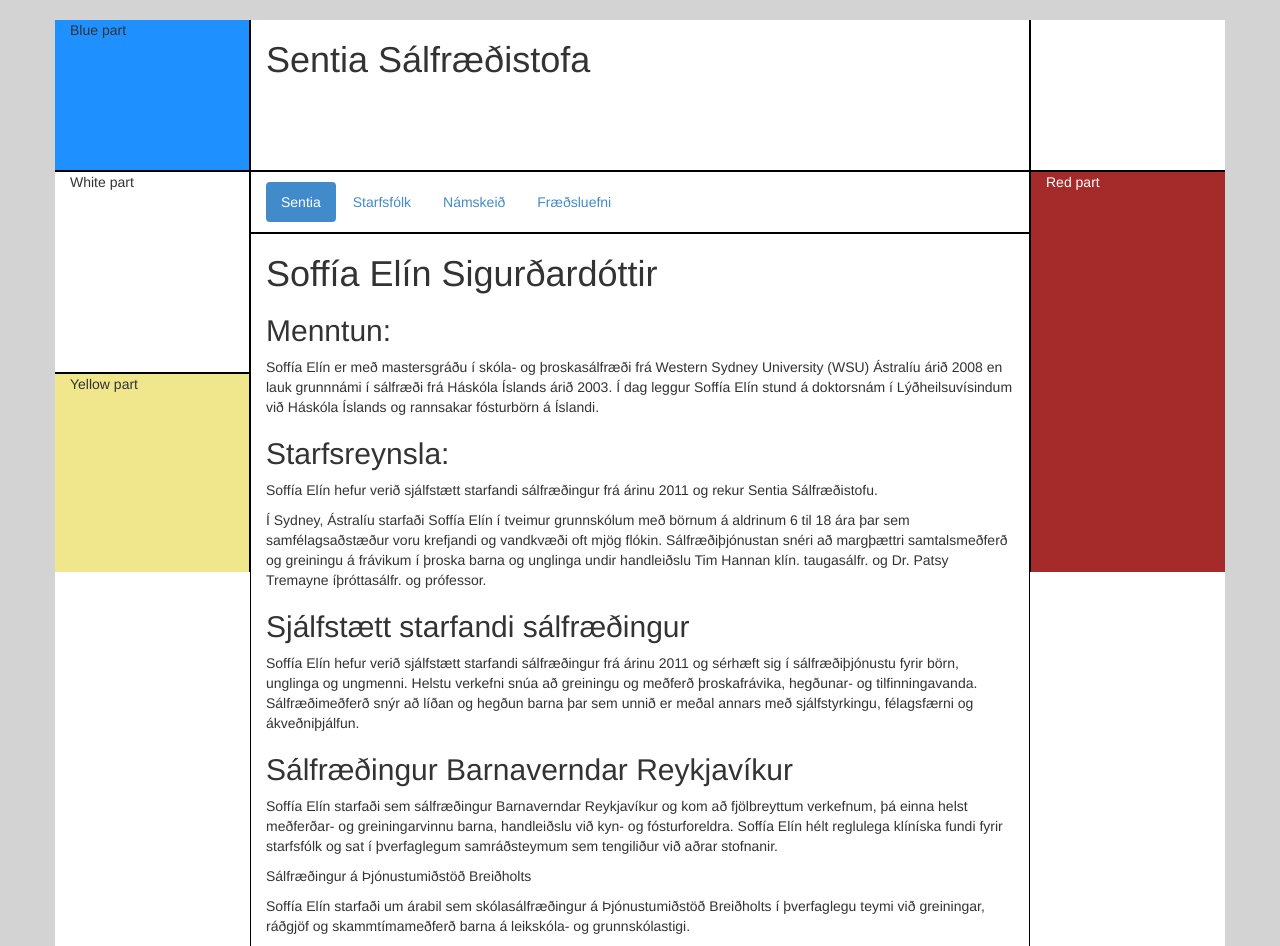
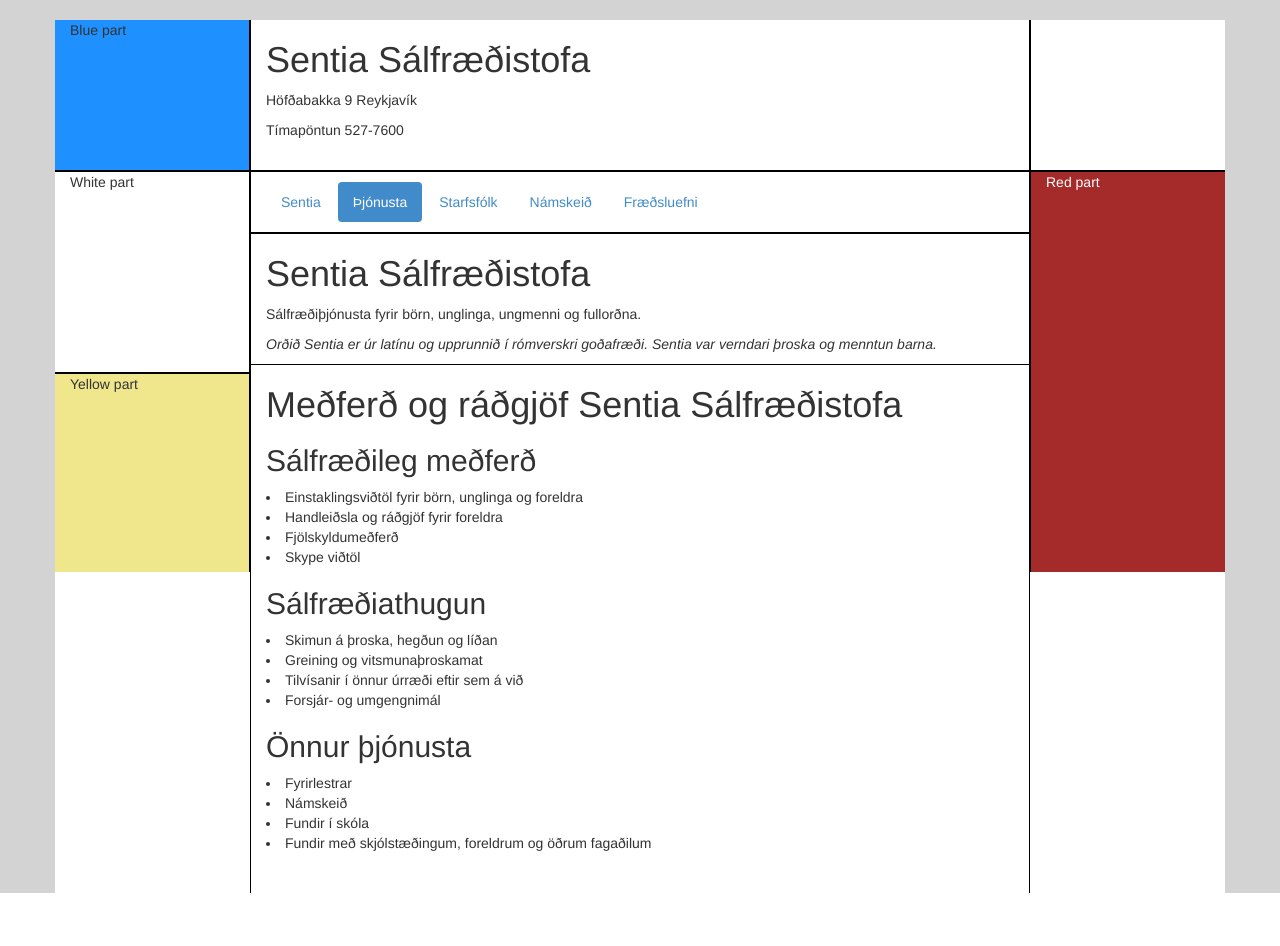
Before and after one commit to JohannSig/Sentia, a PHP site: page / in a window 1280 px wide. After the commit the page ends 893 px from the top, so only its background shows below. Run offline with PHP 8.4, Linux system fonts and the light colour scheme.

Commit message:
Content commit

```diff
--- a/index.php
+++ b/index.php
@@ -23,6 +23,8 @@ and open the template in the editor.
                 <div class="col-xs-2" style="background-color: dodgerblue;">Blue part</div>
                 <div class="col-xs-8">
                     <h1>Sentia Sálfræðistofa</h1>
+                    <p>Höfðabakka 9 Reykjavík</p>
+                    <p>Tímapöntun 527-7600</p>
                 </div>
                 <div class="col-xs-2"></div>
             </div>
@@ -42,7 +44,8 @@ and open the template in the editor.
                     <div class="row">
                         <div class="col-xs-12">
                             <ul class="nav nav-pills" role="tablist" style="margin: 10px 0px;">
-                                <li role="presentation" class="active"><a href="#home" aria-controls="home" role="tab" data-toggle="tab">Sentia</a></li>
+                                <li role="presentation"><a href="#profile" aria-controls="profile" role="tab" data-toggle="tab">Sentia</a></li>
+                                <li role="presentation" class="active"><a href="#home" aria-controls="home" role="tab" data-toggle="tab">Þjónusta</a></li>
                                 <li role="presentation"><a href="#profile" aria-controls="profile" role="tab" data-toggle="tab">Starfsfólk</a></li>
                                 <li role="presentation"><a href="#messages" aria-controls="messages" role="tab" data-toggle="tab">Námskeið</a></li>
                                 <li role="presentation"><a href="#settings" aria-controls="settings" role="tab" data-toggle="tab">Fræðsluefni</a></li>
@@ -54,48 +57,96 @@ and open the template in the editor.
                         <div class="col-xs-12" style="min-height: 338px;">
                             <div class="tab-content">
                                 <div role="tabpanel" class="tab-pane active" id="home">
-                                    <h1>Soffía Elín Sigurðardóttir</h1>
+                                    <h1>Sentia Sálfræðistofa</h1>
+                                    <p>Sálfræðiþjónusta fyrir börn, unglinga, ungmenni og fullorðna.</p>
+                                    <p><i>Orðið Sentia er úr latínu og upprunnið í rómverskri goðafræði. Sentia var verndari þroska og menntun barna.</i></p>
 
-                                    <h2>Menntun:</h2>
-                                    <p>Soffía Elín er með mastersgráðu í skóla- og þroskasálfræði frá Western Sydney University (WSU) Ástralíu árið 2008 en lauk grunnnámi í sálfræði frá Háskóla Íslands árið 2003. Í dag leggur Soffía Elín stund á doktorsnám í Lýðheilsuvísindum við Háskóla Íslands og rannsakar fósturbörn á Íslandi.</p>
-
-                                    <h2>Starfsreynsla:</h2>
-                                    <p>Soffía Elín hefur verið sjálfstætt starfandi sálfræðingur frá árinu 2011 og rekur Sentia Sálfræðistofu.</p>
-                                    <p>Í Sydney, Ástralíu starfaði Soffía Elín í tveimur grunnskólum með börnum á aldrinum 6 til 18 ára þar sem samfélagsaðstæður voru krefjandi og vandkvæði oft mjög flókin. Sálfræðiþjónustan snéri að margþættri samtalsmeðferð og greiningu á frávikum í þroska barna og unglinga undir handleiðslu Tim Hannan klín. taugasálfr. og Dr. Patsy Tremayne íþróttasálfr. og prófessor.</p>
-
-                                    <h2>Sjálfstætt starfandi sálfræðingur</h2>
-
-                                    <p>Soffía Elín hefur verið sjálfstætt starfandi sálfræðingur frá árinu 2011 og sérhæft sig í sálfræðiþjónustu fyrir börn, unglinga og ungmenni. Helstu verkefni snúa að greiningu og meðferð þroskafrávika, hegðunar- og tilfinningavanda. Sálfræðimeðferð snýr að líðan og hegðun barna þar sem unnið er meðal annars með sjálfstyrkingu, félagsfærni og ákveðniþjálfun.</p>
-
-                                    <h2>Sálfræðingur Barnaverndar Reykjavíkur</h2>
-
-                                    <p>Soffía Elín starfaði sem sálfræðingur Barnaverndar Reykjavíkur og kom að fjölbreyttum verkefnum, þá einna helst meðferðar- og greiningarvinnu barna, handleiðslu við kyn- og fósturforeldra. Soffía Elín hélt reglulega klíníska fundi fyrir starfsfólk og sat í þverfaglegum samráðsteymum sem tengiliður við aðrar stofnanir.</p>
-                                    Sálfræðingur á Þjónustumiðstöð Breiðholts</p>
-
-                                    <p>Soffía Elín starfaði um árabil sem skólasálfræðingur á Þjónustumiðstöð Breiðholts í þverfaglegu teymi við greiningar, ráðgjöf og skammtímameðferð barna á leikskóla- og grunnskólastigi.</p>
                                 </div>
 
-                                    <div role="tabpanel" class="tab-pane" id="profile">Profile...</div>
+
+                                <div class="row">
+                                    <div class="col-xs-12" style="min-height: 338px;">
+                                        <div class="tab-content">
+                                            <div role="tabpanel" class="tab-pane active" id="home">
+                                                <h1>Meðferð og ráðgjöf Sentia Sálfræðistofa</h1>
+
+                                                <h2>Sálfræðileg meðferð</h2>
+                                                <li>Einstaklingsviðtöl fyrir börn, unglinga og foreldra</li>
+                                                <li>Handleiðsla og ráðgjöf fyrir foreldra</li>
+                                                <li>Fjölskyldumeðferð</li>
+                                                <li>Skype viðtöl</li>
+
+                                                <h2>Sálfræðiathugun</h2>
+                                                <li>Skimun á þroska, hegðun og líðan</li>
+                                                <li>Greining og vitsmunaþroskamat</li>
+                                                <li>Tilvísanir í önnur úrræði eftir sem á við</li>
+                                                <li>Forsjár- og umgengnimál</li>
+
+                                                <h2>Önnur þjónusta</h2>
+                                                <li>Fyrirlestrar</li>
+                                                <li>Námskeið</li>
+                                                <li>Fundir í skóla</li>
+                                                <li>Fundir með skjólstæðingum, foreldrum og öðrum fagaðilum</li>
+                                                <br>
+                                                <br>
+                                            </div>
+
+                                            <div role="tabpanel" class="tab-pane" id="profile">
+
+                                                <h1>Soffía Elín Sigurðardóttir</h1>
+                                                <p>Sálfræðingur</a>
+                                                <p>soffiaelin@sentia.is</p>
+                                                <h2>Menntun:</h2>
+                                                <p>Soffía Elín er með mastersgráðu í skóla- og þroskasálfræði frá Western Sydney University (WSU) Ástralíu árið 2008 en lauk grunnnámi í sálfræði frá Háskóla Íslands árið 2003.</p>
+                                                <p>Í dag leggur Soffía Elín stund á doktorsnám í Lýðheilsuvísindum við Háskóla Íslands og rannsakar fósturbörn á Íslandi. Doktorsrannsóknin er fyrsta sinnar tegundar á Íslandi.</p>
+
+                                                <h2>Starfsreynsla:</h2>
+                                                <p>Starfsreynsla og sérhæfing hefur alfarið snúið að sálfræðiþjónustu fyrir börn, unglinga og ungmenni. Greining og meðferð frávika í þroska, hegðunar- og tilfinningavanda. Soffía Elín vinnur meðal annars með sjálfstyrkingu, félagsfærni og ákveðniþjálfun.</p>
+                                                <p>Soffía Elín hefur verið sjálfstætt starfandi sálfræðingur frá árinu 2011 og rekur Sentia Sálfræðistofu. Samhliða starfar Soffía Elín sem skólasálfræðingur hjá Garðabæ.</p>
+                                                <p>Soffía Elín hefur starfað sem skólasálfræðingur bæði á Íslandi  og í Sydney, Ástralíu þar sem samfélagsaðstæður voru krefjandi og vandkvæði oft mjög flókin. Meðal handleiðara eru þau Tim Hannan klínínskur taugasálfræðingur og Dr. Patsy Tremayne íþróttasálfræðingur og prófessor.</p>
+                                                <p>Soffía Elín starfaði í hátt þrjú ár sem sálfræðingur Barnaverndar Reykjavíkur og kom þar að fjölbreyttum verkefnum sem snéru að meðferðar- og greiningarvinnu barna ásamt handleiðslu við kyn- og fósturforeldra.</p>
+                                                <br>
+                                                <br>
+                                            </div>
 
 
 
-                                    <div role="tabpanel" class="tab-pane" id="messages">Messages...</div>
+                                            <div role="tabpanel" class="tab-pane" id="messages">
+
+                                                <h1>Námskeið og fyrirlestrar</h1>
+
+                                                <h2>Nexus Noobs</h2>
+                                                <p>Námskeiðið er ætlað ungu fólki á aldrinum 12 til 20 ára sem langar til þess að læra inn á ný áhugamál eða að læra meira um viðfangsefnin sem þau þegar þekkja.</p>
+                                                <p>Þátttakendur kynnast frábærum félögum sem deila áhuganum og læra inn á borðspil, safnkortaspil, hlutverkaspil, módelsmíði, herkænskuleiki, vísindaskáldskap, fantasíur, myndasögur og margt fleira.</p>
+                                                <h2>Skráning á haustnámskeið</h2>
+                                                <p>Hægt er að fá frekari upplýsingar um skráningu á námskeiðið á heimasíðu Nexus Noobs eða með tölvupósti.</p>
+                                                <p><a href="https://www.facebook.com/Nexusnoobs">Nexus Noobs á Facebook!</a></p>
+                                                <br>
+                                            </div>
 
 
 
-                                    <div role="tabpanel" class="tab-pane" id="settings">Settings...</div>
+                                            <div role="tabpanel" class="tab-pane" id="settings">
+                                                <p><a href="https://www.nexusnoobs.is//">Nexus Noobs</a></p>
+                                                <p><a href="https://www.khanacademy.org//">Khan Academy</a></p>
+                                                <p><a href="https://www.khanacademy.org//">Khan Academy</a></p>
+                                                <p><a href="https://www.khanacademy.org//">Khan Academy</a></p>
+
+
+
+                                            </div>
+                                        </div>
+                                    </div>
                                 </div>
+
                             </div>
                         </div>
-
-                    </div>
-
-                    <div class="col-xs-2" style="background-color: brown; min-height: 400px; color: white">
-                        Red part
                     </div>
                 </div>
 
-
+                <div class="col-xs-2" style="background-color: brown; min-height: 400px; color: white">
+                    Red part
+                </div>
             </div>
 
             <?php
```
